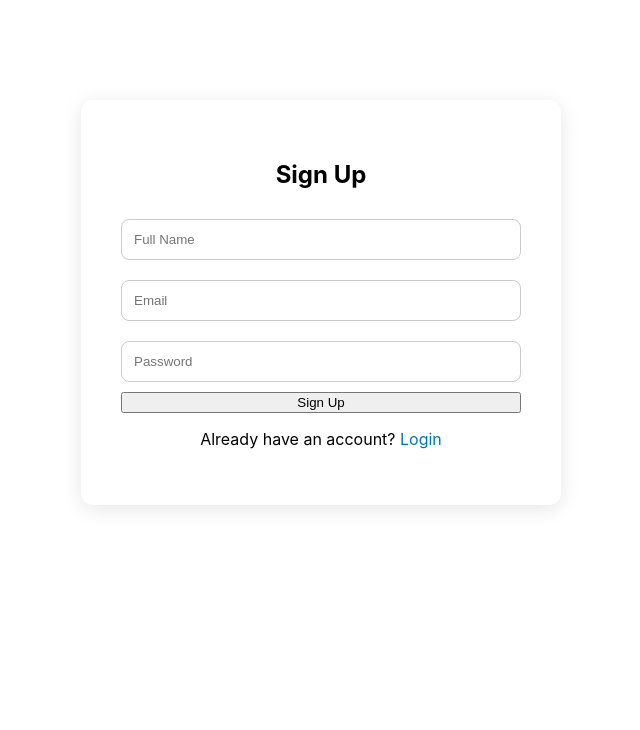
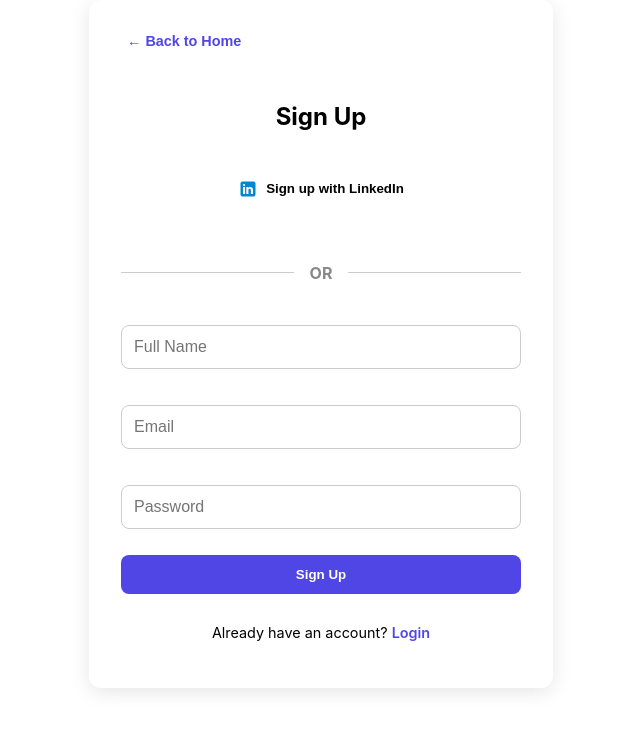
Before and after one commit to navinkanna/micro-mentorship-ui, an Angular app: page /signup in a window 1280 px wide. Shown: the top 730 px of the page, without its empty margins (319-959 px from the left). Built offline with nearby package versions, Linux system fonts and the light colour scheme.

Commit message:
Signup Initial

```diff
--- a/src/app/pages/sign-up-component/sign-up-component.html
+++ b/src/app/pages/sign-up-component/sign-up-component.html
@@ -1,5 +1,23 @@
 <div class="auth-container">
+  <!-- Back Button -->
+  <button class="btn btn-back" (click)="backToHome()">
+    ← Back to Home
+  </button>
+
   <h2>Sign Up</h2>
+
+  <!-- LinkedIn Signup -->
+  <button class="btn btn-linkedin">
+    <img src="assets/linkedin-logo.svg" alt="LinkedIn Logo" />
+    Sign up with LinkedIn
+  </button>
+
+  <!-- Divider -->
+  <div class="divider">
+    <span>OR</span>
+  </div>
+
+  <!-- Traditional Signup Form -->
   <form>
     <input type="text" placeholder="Full Name" />
     <input type="email" placeholder="Email" />
--- a/src/app/pages/sign-up-component/sign-up-component.scss
+++ b/src/app/pages/sign-up-component/sign-up-component.scss
@@ -0,0 +1,110 @@
+.auth-container {
+    max-width: 400px;
+    margin: auto;
+    padding: 2rem;
+    display: flex;
+    flex-direction: column;
+    gap: 1rem;
+    text-align: center;
+
+    .btn-linkedin {
+      display: flex;
+      align-items: center;
+      justify-content: center;
+      gap: 0.5rem;
+      background-color: white;
+      color: black;
+      font-weight: 600;
+      padding: 0.75rem;
+      border-radius: 0.5rem;
+      border: none;
+      cursor: pointer;
+      transition: background 0.2s;
+
+      &:hover {
+        background-color: #0077b5;
+      }
+
+      img {
+        width: 20px;
+        height: 20px;
+      }
+    }
+
+    .divider {
+      display: flex;
+      align-items: center;
+      text-align: center;
+      margin: 1rem 0;
+      color: #888;
+
+      &::before,
+      &::after {
+        content: '';
+        flex: 1;
+        height: 1px;
+        background: #ccc;
+      }
+
+      span {
+        padding: 0 1rem;
+      }
+    }
+
+    form {
+      display: flex;
+      flex-direction: column;
+      gap: 1rem;
+
+      input {
+        padding: 0.75rem;
+        border-radius: 0.5rem;
+        border: 1px solid #ccc;
+        font-size: 1rem;
+      }
+
+      .btn-primary {
+        padding: 0.75rem;
+        border-radius: 0.5rem;
+        border: none;
+        background-color: #4f46e5;
+        color: white;
+        font-weight: 600;
+        cursor: pointer;
+        transition: background 0.2s;
+
+        &:hover {
+          background-color: #4338ca;
+        }
+      }
+    }
+
+    p {
+      font-size: 0.9rem;
+      a {
+        color: #4f46e5;
+        font-weight: 600;
+        text-decoration: none;
+
+        &:hover {
+          text-decoration: underline;
+        }
+      }
+    }
+  }
+  .btn-back {
+    background: none;
+    border: none;
+    color: #4f46e5;
+    font-weight: 600;
+    cursor: pointer;
+    margin-bottom: 1rem;
+    font-size: 0.9rem;
+    display: flex;
+    align-items: center;
+    gap: 0.5rem;
+
+    &:hover {
+      text-decoration: underline;
+    }
+  }
--- a/src/app/pages/sign-up-component/sign-up-component.ts
+++ b/src/app/pages/sign-up-component/sign-up-component.ts
@@ -1,4 +1,5 @@
 import { Component } from '@angular/core';
+import { Router } from '@angular/router';
 
 @Component({
   selector: 'app-sign-up-component',
@@ -7,5 +8,10 @@ import { Component } from '@angular/core';
   styleUrl: './sign-up-component.scss'
 })
 export class SignUpComponent {
+constructor(private router: Router){}
 
+backToHome(){
+  // Navigate back to home
+  this.router.navigate(['/home']);
 }
+}
```
Also changed, not shown: src/assets/linkedin-logo.svg (added). Lines whose indentation alone changed are shown as unchanged.
